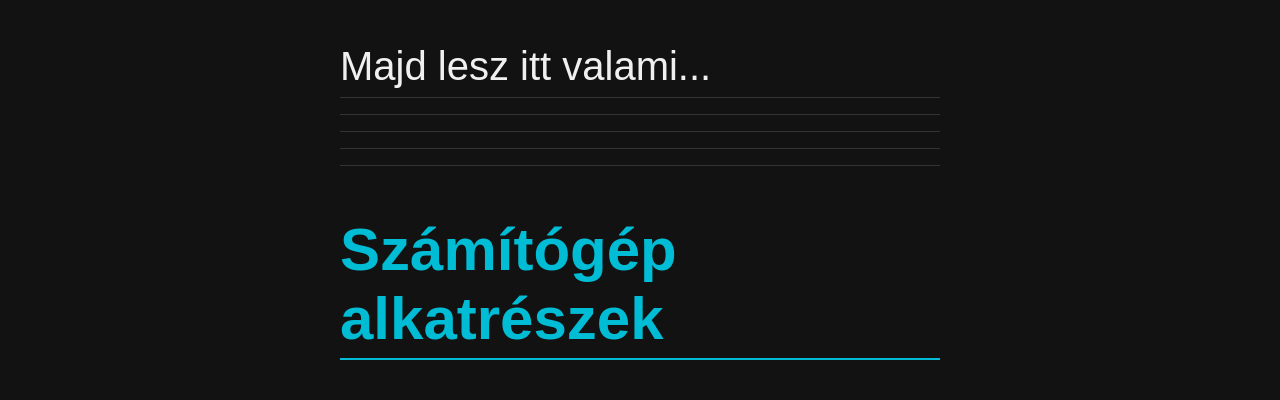
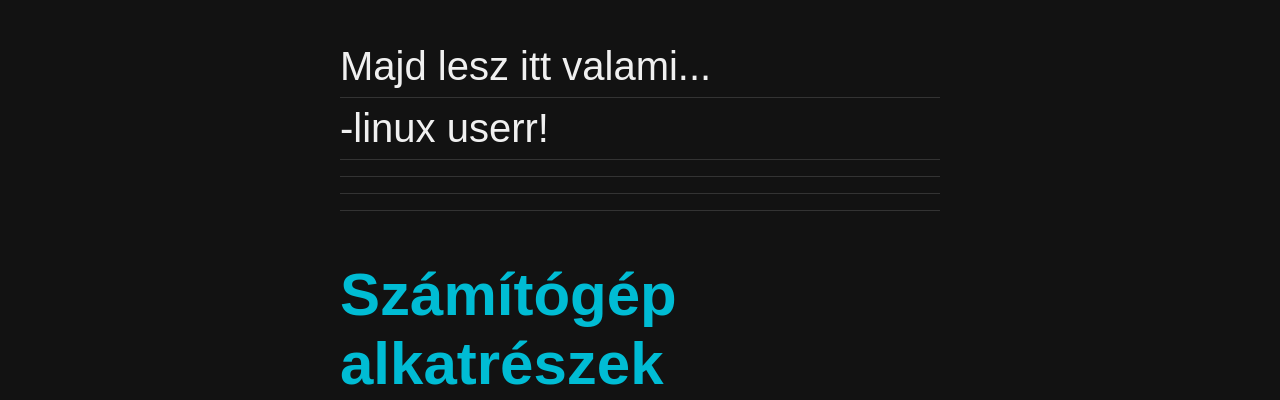
Before and after one commit to Muaves/main, a plain HTML site: page vip.html in a window 1280 px wide. Shown: the part 697-1097 px from the top of the page. Drawn offline with Linux system fonts and the light colour scheme; a web font is replaced by a local one.

Commit message:
Update vip.html

```diff
--- a/vip.html
+++ b/vip.html
@@ -90,7 +90,7 @@
     <h2>-Bemutatkozás-</h2>
     <ul>
       <li>Majd lesz itt valami...</li>
-      <li></li>
+      <li>-linux userr!</li>
       <li></li>
       <li></li>
       <li></li>
```
